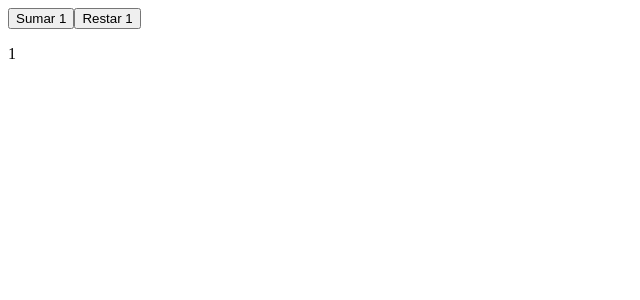
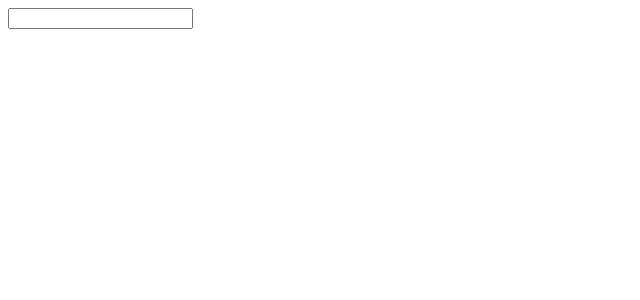
Before and after one commit to maximilianopontin/ApiGiphy, a React (Vite) app in the folder vite-project/: page / in a window 1280 px wide. Shown: the top 300 px of the page, without its empty margins (0-640 px from the left). Built offline with nearby package versions, Linux system fonts and the light colour scheme.

Commit message:
uso de onChange para cambiar valor del inout de formulario

```diff
--- a/vite-project/src/App.jsx
+++ b/vite-project/src/App.jsx
@@ -5,24 +5,18 @@ import viteLogo from '/vite.svg'
 
 function App() {
   //hooks para crear estado use state: devuelve una variable que tiene el valor y una funcion que cambia el valor de esa variable (le dice a react que tiene que renderizarse)
-  const [num, setNum] = useState(1); // el usestate entre parentesis tiene el valor inicial de la variable creada, pueden ser numeros, letras, null, etc.
+  const [valorInput, setValorInput] = useState(); // el usestate entre parentesis tiene el valor inicial de la variable creada, pueden ser numeros, letras, null, etc.
 
   //usamos la funcion set de la variable para poder visualizar el cambio en pantalla
-  const sumar = () => {
-    setNum(num + 1);
+  const onChange = (e) => {
+    const valor = e.target.value;//capturamos el valor del evento
+    setValorInput(valor);//lo visualizamos en pantalla
   }
-  const restar = () => {
-    setNum(num - 1);
-  }
+
   return (
     <>
-      <button onClick={sumar}>
-        Sumar 1
-      </button>
-      <button onClick= {restar}>
-        Restar 1
-      </button>
-      <p>{num}</p>
+      <input value ={valorInput} onChange={onChange}/>
+      <p>{valorInput}</p>
     </>
   )
 }
```
